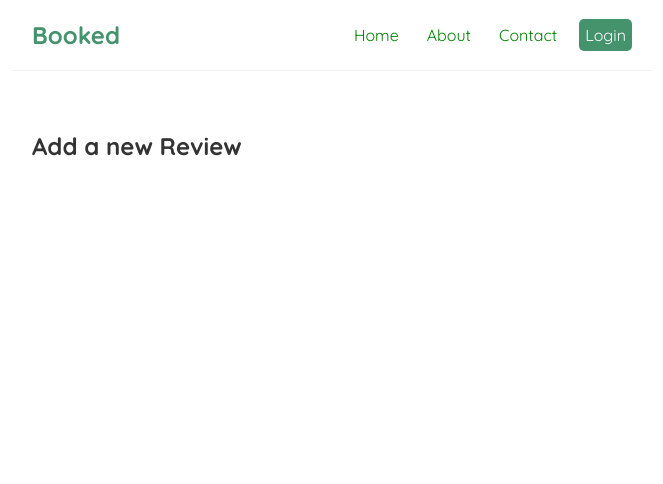
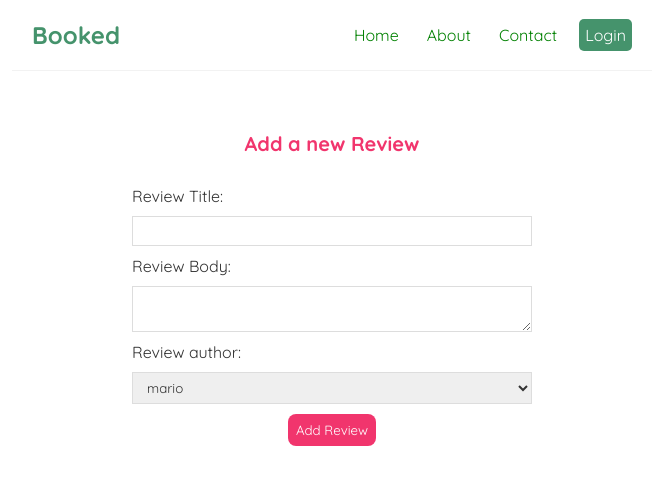
Before and after one commit to FilipeISTEC/Booked, a React (Create React App) app: page /create in a window 1280 px wide. Shown: the top 484 px of the page, without its empty margins (308-971 px from the left). Built offline with nearby package versions, Linux system fonts and the light colour scheme.

Commit message:
Add review Funcional

```diff
--- a/src/Create.js
+++ b/src/Create.js
@@ -1,7 +1,60 @@
+import { useState } from "react";
+
 const Create = () => {
+    const [title, setTitle] =useState("");
+    const [body, setBody] =useState("");
+    const [author, setAuthor] =useState("");
+    const [isPending, setIsPending] =useState(false)
+
+    const handleSubmit = (e) => {
+          e.preventDefault();
+          const review ={title, body, author};
+
+          setIsPending(true);
+
+            fetch("http://localhost:8000/reviews", {
+                method: "POST",
+                headers: {"Content-Type" : "application/json"},
+                body: JSON.stringify(review)
+            }).then(() => {
+                console.log("new review add")
+                setIsPending(False)
+            })
+    }
+
     return (
         <div className="create">
             <h2>Add a new Review</h2>
+            <form onSubmit={handleSubmit}>
+                <label>Review Title:</label>
+                <input
+                type="text"
+                required
+                value={title}
+                onChange={(e) => setTitle(e.target.value)}
+                />
+
+            <label>Review Body:</label>
+               <textarea
+                required
+                value={body}
+                onChange={(e) => setBody(e.target.value)}
+               ></textarea>
+
+               <label>Review author:</label>
+
+               <select
+               value={author}
+               onChange={(e) => setAuthor(e.target.value)}>
+                <option value="mario">mario</option>
+                <option value="yoshi">yoshi</option>
+                </select>
+                {!isPending &&<button>Add Review</button>}
+                { isPending &&<button disabled>Adding Review...</button>}
+                <p>{title}</p>
+                <p>{body}</p>
+                <p>{author}</p>
+            </form>
         </div>
      );
 }
--- a/src/index.css
+++ b/src/index.css
@@ -88,3 +88,36 @@
   border-radius: 8px;
   cursor: pointer;
 }
+
+
+/* create new blog form */
+.create {
+  max-width: 400px;
+  margin: 0 auto;
+  text-align: center;
+}
+.create label {
+  text-align: left;
+  display: block;
+}
+.create h2 {
+  font-size: 20px;
+  color: #f1356d;
+  margin-bottom: 30px;
+}
+.create input, .create textarea, .create select {
+  width: 100%;
+  padding: 6px 10px;
+  margin: 10px 0;
+  border: 1px solid #ddd;
+  box-sizing: border-box;
+  display: block;
+}
+.create button {
+  background: #f1356d;
+  color: #fff;
+  border: 0;
+  padding: 8px;
+  border-radius: 8px;
+  cursor: pointer;
+}
```
Also changed, not shown: data/db.json (+6 -0 lines).
